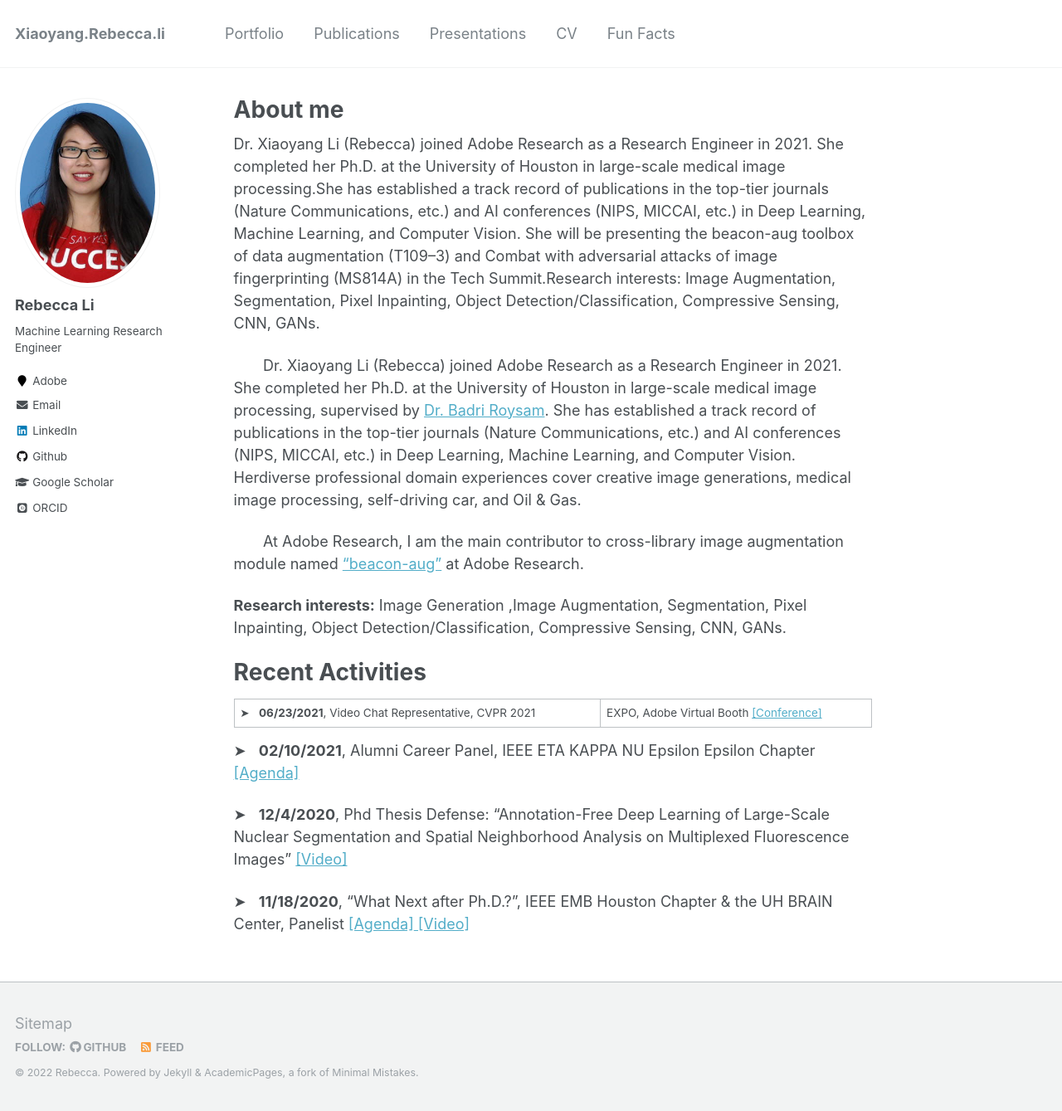
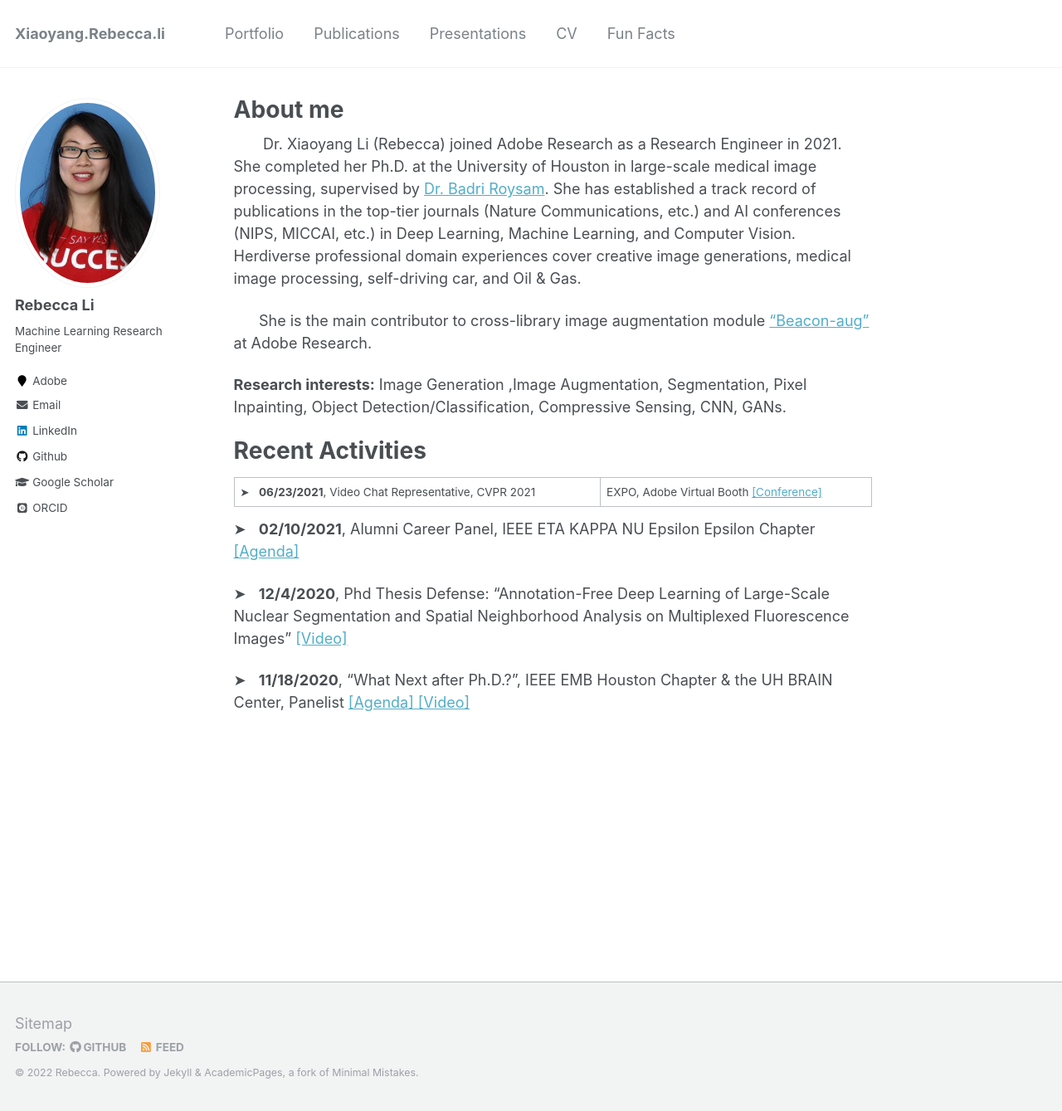
Before and after one commit to Xiaoyang-Rebecca/xiaoyang-rebecca.github.io, a Jekyll site: the page built from _pages/about.md, in a window 1280 px wide and 1339 px high. Shown: the whole window at 83% size. Built offline with Jekyll 4.4.1, drawn with Linux system fonts in a browser that asks for light colours; some web fonts are replaced.

Commit message:
Update about.md

```diff
--- a/_pages/about.md
+++ b/_pages/about.md
@@ -8,12 +8,11 @@
   - /about.html
 ---
 
-Dr. Xiaoyang Li (Rebecca) joined Adobe Research as a Research Engineer in 2021. She completed her Ph.D. at the University of Houston in large-scale medical image processing.She has established a track record of publications in the top-tier journals (Nature Communications, etc.) and AI conferences (NIPS, MICCAI, etc.) in Deep Learning, Machine Learning, and Computer Vision. She will be presenting the beacon-aug toolbox of data augmentation (T109–3) and Combat with adversarial attacks of image fingerprinting (MS814A) in the Tech Summit.Research interests: Image Augmentation, Segmentation, Pixel Inpainting, Object Detection/Classification, Compressive Sensing, CNN, GANs.
 
 
 &nbsp;&nbsp;&nbsp;&nbsp;&nbsp;&nbsp; Dr. Xiaoyang Li (Rebecca) joined Adobe Research as a Research Engineer in 2021. She completed her Ph.D. at the University of Houston in large-scale medical image processing, supervised by [Dr. Badri Roysam](http://www.ee.uh.edu/faculty/roysam). She has established a track record of publications in the top-tier journals (Nature Communications, etc.) and AI conferences (NIPS, MICCAI, etc.) in Deep Learning, Machine Learning, and Computer Vision. Herdiverse professional domain experiences cover creative image generations,  medical image processing, self-driving car, and Oil & Gas.
 
-&nbsp;&nbsp;&nbsp;&nbsp;&nbsp;&nbsp; At Adobe Research, I am the main contributor to cross-library image augmentation module named ["beacon-aug"](https://adobe-research.github.io/beacon-aug/) at Adobe Research.
+&nbsp;&nbsp;&nbsp;&nbsp;&nbsp;&nbsp;She is the main contributor to cross-library image augmentation module  ["Beacon-aug"](https://adobe-research.github.io/beacon-aug/) at Adobe Research.
 
 **Research interests:** Image Generation ,Image Augmentation,  Segmentation, Pixel Inpainting, Object Detection/Classification, Compressive Sensing, CNN, GANs.
 
```
